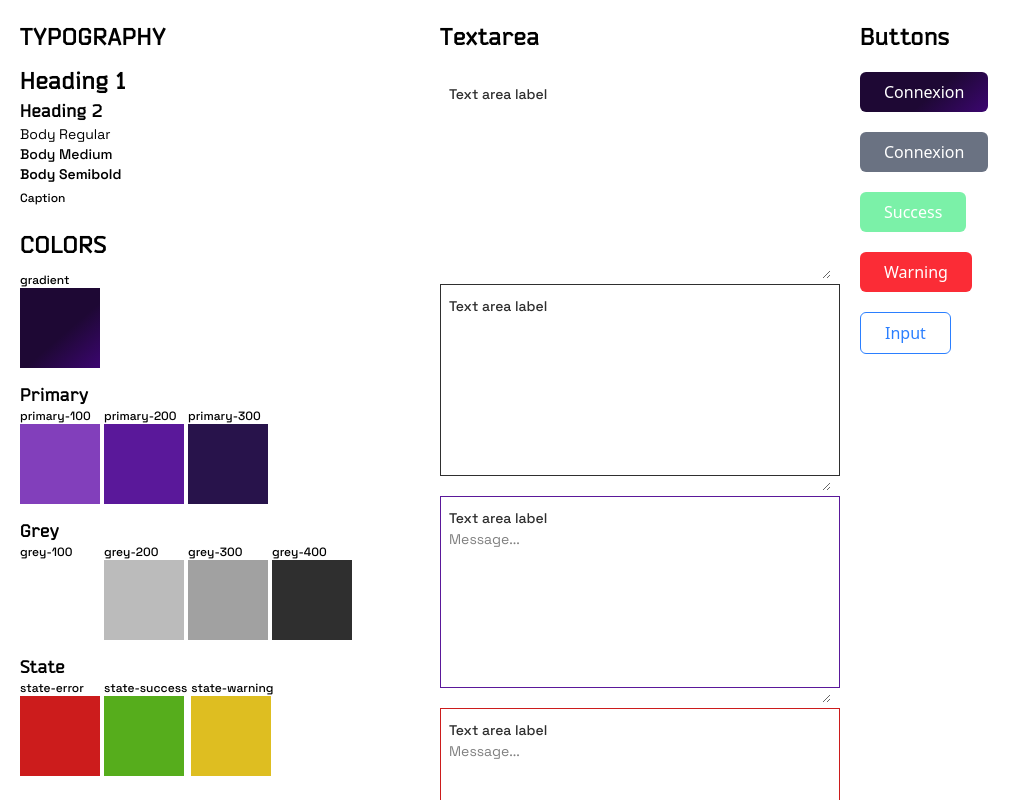
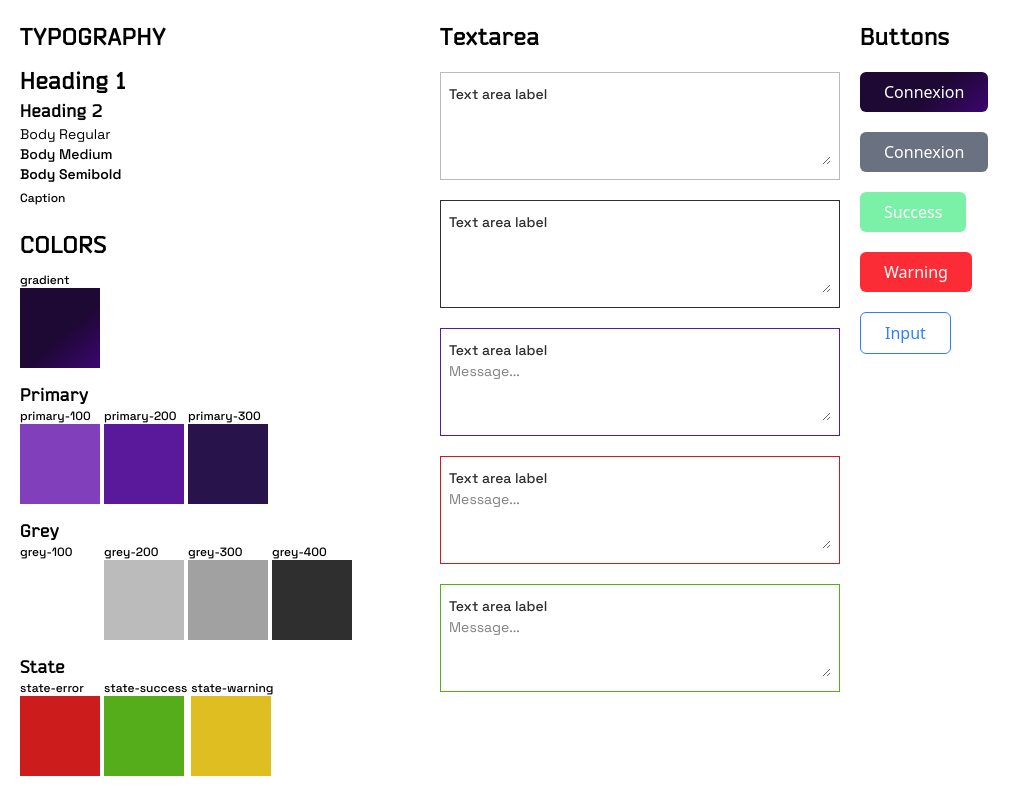
Before and after one commit to Warisaremou/design-system-course, a React (Vite) app: page / in a window 1280 px wide. Shown: the top 800 px of the page, without its empty margins (0-1031 px from the left). Built offline with nearby package versions, Linux system fonts and the light colour scheme.

Commit message:
Update textarea

```diff
--- a/src/App.jsx
+++ b/src/App.jsx
@@ -81,8 +81,8 @@ function App() {
 			</div>
 			<div>
 				<h1>Textarea</h1>
-				<div className="space-y-5">
-					<Textarea borderColor="border-grey-100" />
+				<div className="flex flex-col gap-5">
+					<Textarea borderColor="border-grey-200" />
 					<Textarea borderColor="border-grey-400" />
 					<Textarea placeholder="Message..." borderColor="border-primary-200" />
 					<Textarea placeholder="Message..." borderColor="border-state-error" />
--- a/src/components/Ui/textarea.jsx
+++ b/src/components/Ui/textarea.jsx
@@ -1,19 +1,14 @@
-import PropTypes from 'prop-types';
+import PropTypes from "prop-types";
 
 export default function Textarea({ borderColor = "border-grey-100", ...props }) {
-  return (
-    <div className={`border p-2 w-full h-48 ${borderColor}`}>
-      <label className="text-grey-400 body-medium">
-        Text area label
-      </label>
-      <textarea
-        className="size-full body border-none"
-        {...props}
-      ></textarea>
-    </div>
-  );
+	return (
+		<div className={`border p-2 w-full ${borderColor}`}>
+			<label className="text-grey-400 body-medium">Text area label</label>
+			<textarea rows="3" className="size-full focus:outline-none body border-none" {...props}></textarea>
+		</div>
+	);
 }
 
 Textarea.propTypes = {
-  borderColor: PropTypes.string,
+	borderColor: PropTypes.string,
 };
```
